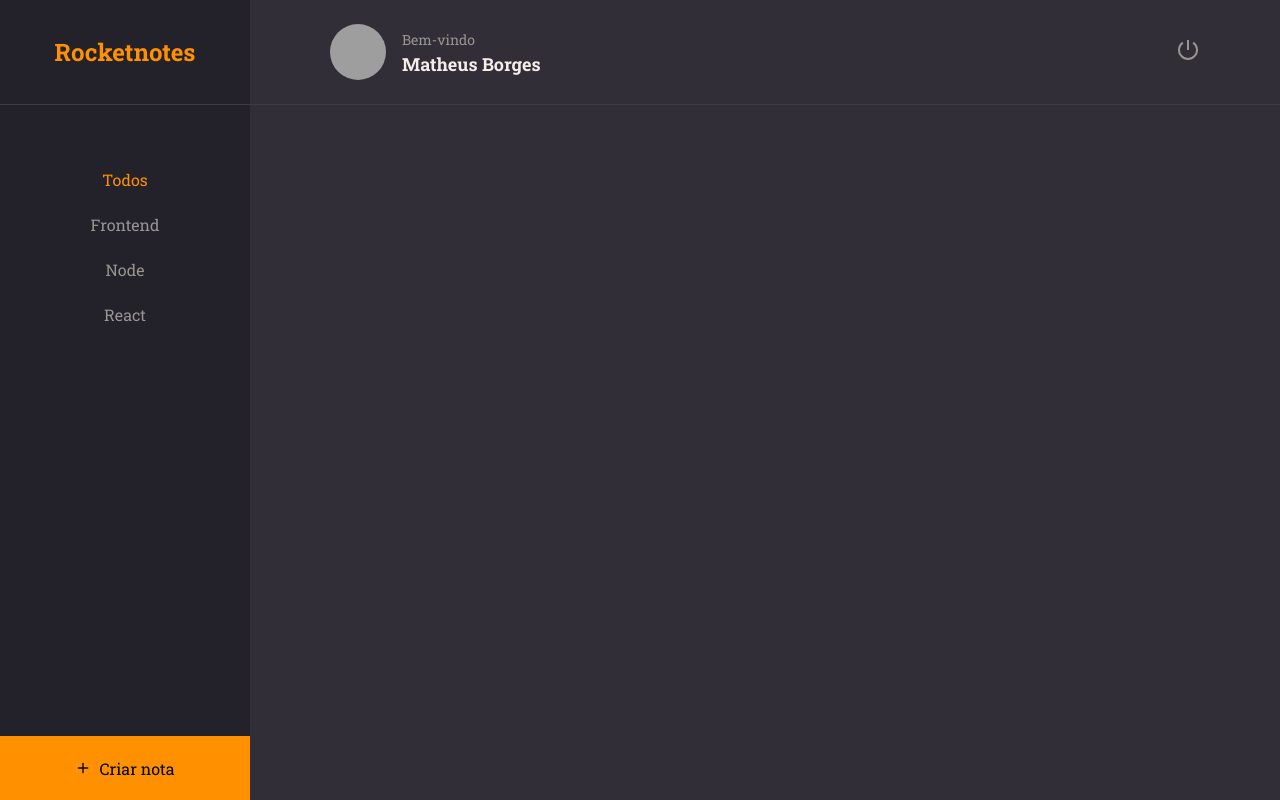
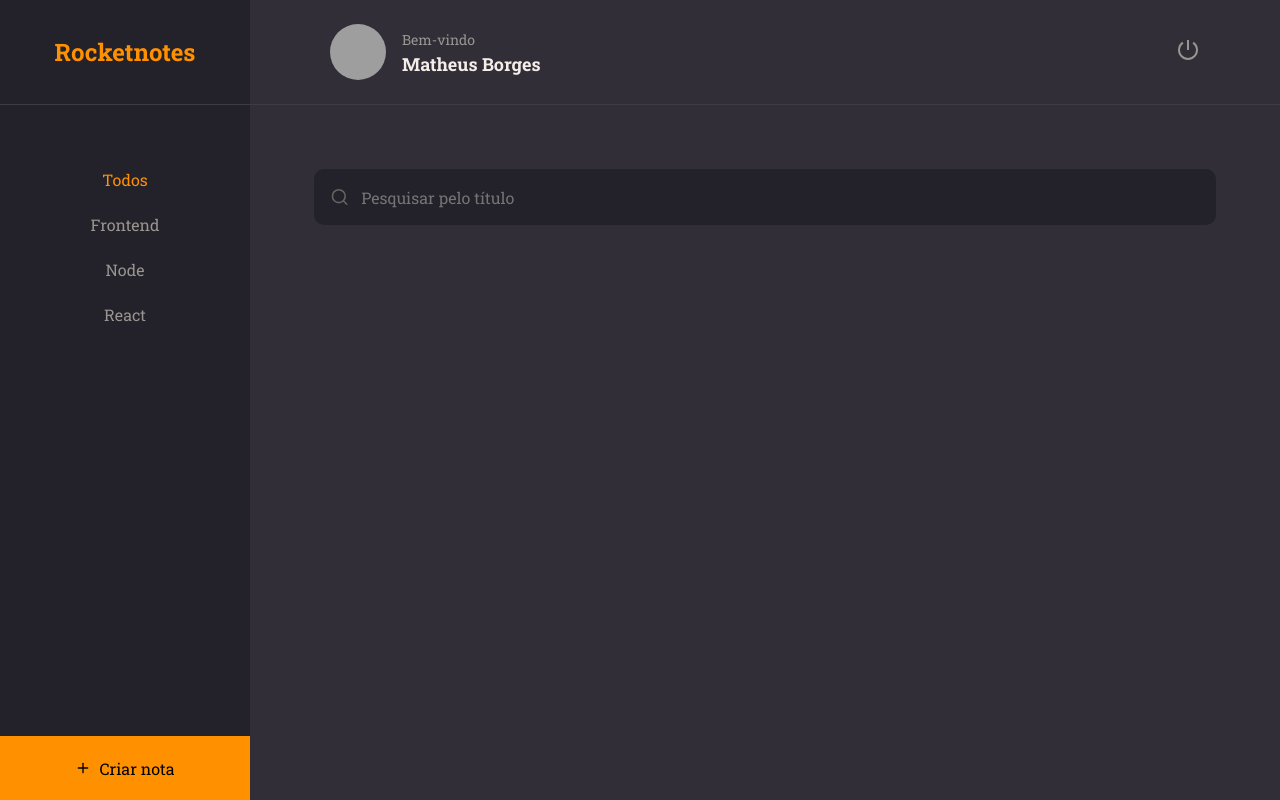
Before and after one commit to MatheusBorgesDev/rocketnotes-Introduction-to-react.js, a React (Vite) app: page / in a window 1280 px wide. Built offline with nearby package versions, Linux system fonts and the light colour scheme; grey boxes are pictures that could not be loaded.

Commit message:
Input component created

```diff
--- /dev/null
+++ b/src/components/Input/index.jsx
@@ -0,0 +1,11 @@
+import { Container } from './styles'
+
+export function Input({ icon: Icon, ...rest}){
+  return(
+    <Container>
+      {Icon && <Icon size={20} />}
+      <input {...rest} />
+
+    </Container>
+  )
+}
--- /dev/null
+++ b/src/components/Input/styles.js
@@ -0,0 +1,33 @@
+import styled from "styled-components";
+
+export const Container = styled.div`
+  width: 100%;
+  display: flex;
+  align-items: center;
+
+  background-color: ${({ theme }) => theme.COLORS.BACKGROUND_900};
+  color: ${({ theme }) => theme.COLORS.GRAY_300};
+
+  margin-bottom: 8px;
+  border-radius: 10px;
+
+  > input {
+    height: 56px;
+    width: 100%;
+
+    padding: 12px;
+
+    color: ${({ theme }) => theme.COLORS.WHITE};
+    background: transparent;
+    border: 0;
+
+    &:placeholder {
+      color: ${({ theme }) => theme.COLORS.GRAY_300};
+    }
+
+  }
+  > svg {
+    margin-left: 16px;
+  }
+
+  `;
--- a/src/pages/Home/index.jsx
+++ b/src/pages/Home/index.jsx
@@ -1,7 +1,8 @@
-import { FiPlus } from 'react-icons/fi'
+import { FiPlus, FiSearch } from 'react-icons/fi'
 import { Container, Brand, Menu, Search, Content, NewNote} from './styles'
 
 import { Header } from '../../components/Header';
+import { Input  } from '../../components/Input';
 import { ButtonText  } from '../../components/ButtonText';
 
 export function Home(){
@@ -21,7 +22,7 @@ export function Home(){
       </Menu>
 
       <Search>
-
+        <Input placeholder="Pesquisar pelo título" icon={FiSearch}/>
       </Search>
 
       <Content>
--- a/src/pages/Home/styles.js
+++ b/src/pages/Home/styles.js
@@ -48,6 +48,9 @@ export const Menu = styled.ul`
 
 export const Search = styled.div`
   grid-area: search;
+
+  padding: 64px 64px 0;
+
 `;
 
 export const Content = styled.div`
```
